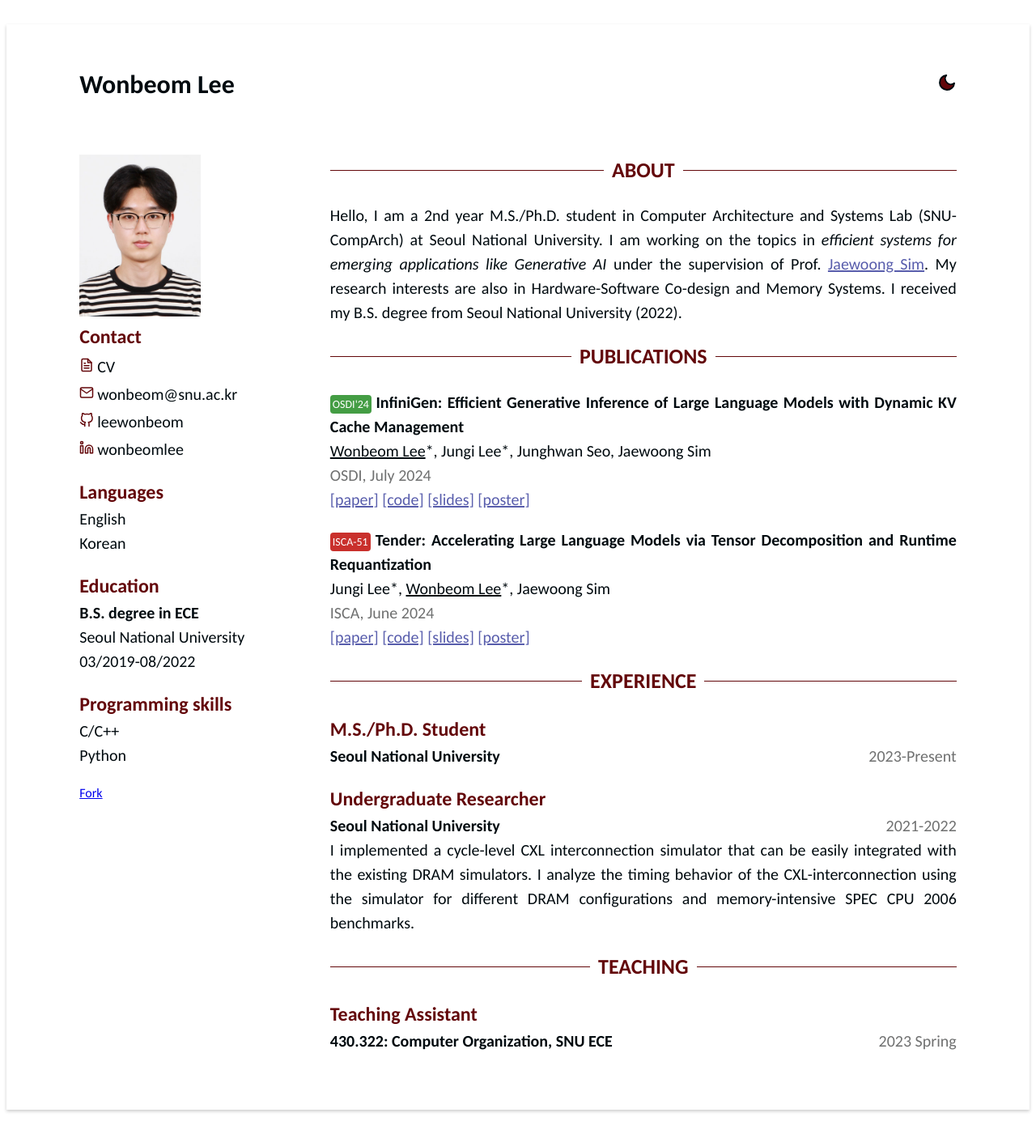
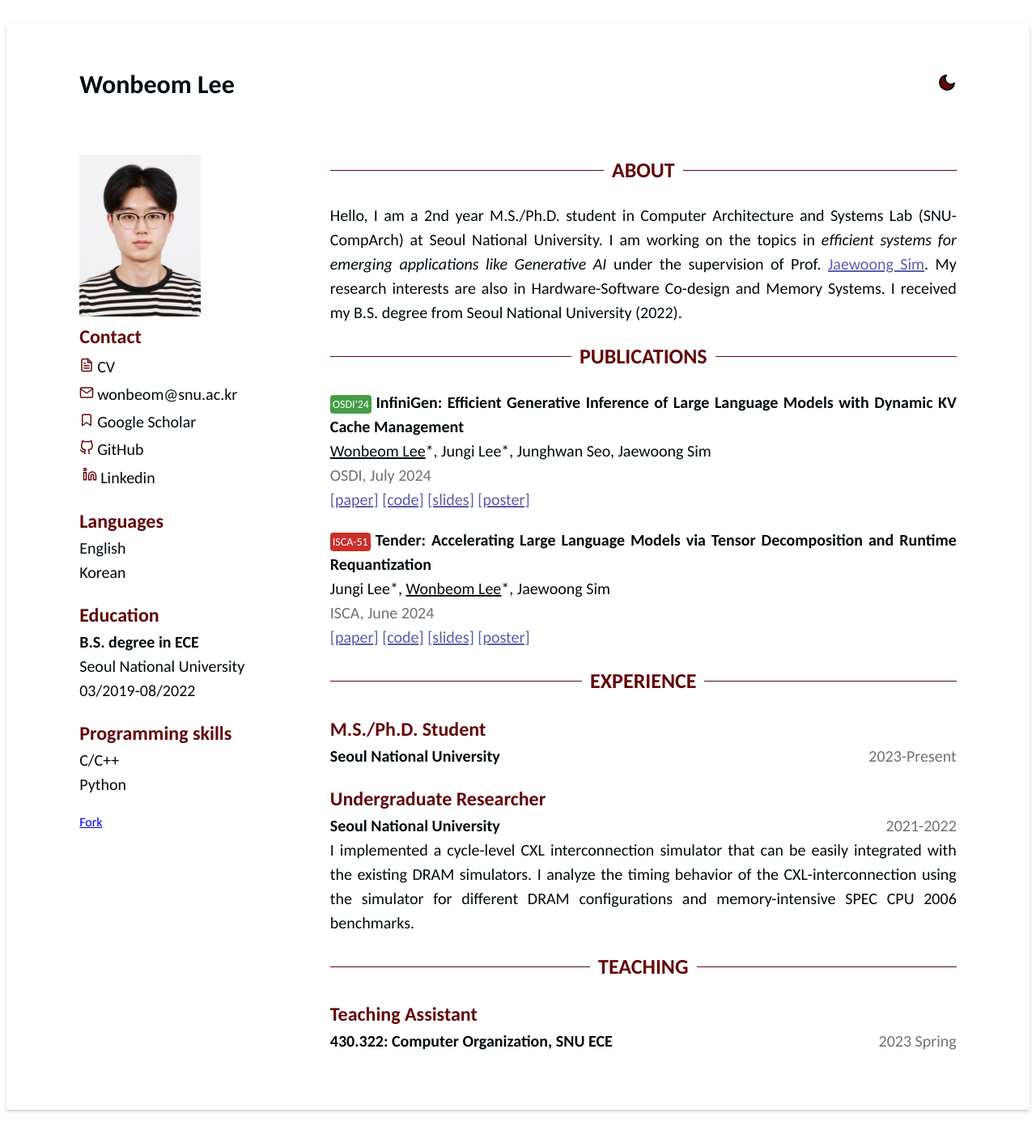
Before and after one commit to Alvin-Son/Alvin-Son.github.io, a Jekyll site: the page built from index.html, in a window 1280 px wide. Shown: the whole page at 81% size. Built offline with Jekyll 4.4.1, drawn with Linux system fonts in a browser that asks for light colours.

Commit message:
google scholar

```diff
--- a/_includes/contact.html
+++ b/_includes/contact.html
@@ -18,6 +18,11 @@
         </div>
     {% endif %}
 
+    <div class="contact-item">
+      <i data-feather="bookmark"></i>
+      <a href="https://scholar.google.com/citations?user=nZNXnl8AAAAJ&hl=ko&authuser=2">Google Scholar</a>
+    </div>
+
     {% if contact.phone %}
         <div class="contact-item">
             <i data-feather="phone"></i>
@@ -31,8 +36,8 @@
         <div class="contact-item">
             <i data-feather="github"></i>
             <a href="https://github.com/{{contact.github}}">
-                {{contact.github}}
-            </a>
+                GitHub
+            </L>
         </div>
     {% endif %}
 
@@ -40,7 +45,7 @@
         <div class="contact-item">
             <i data-feather="linkedin"></i>
             <a href="https://linkedin.com/in/{{contact.linkedin}}">
-                {{contact.linkedin}}
+                Linkedin
             </a>
         </div>
     {% endif %}
```
